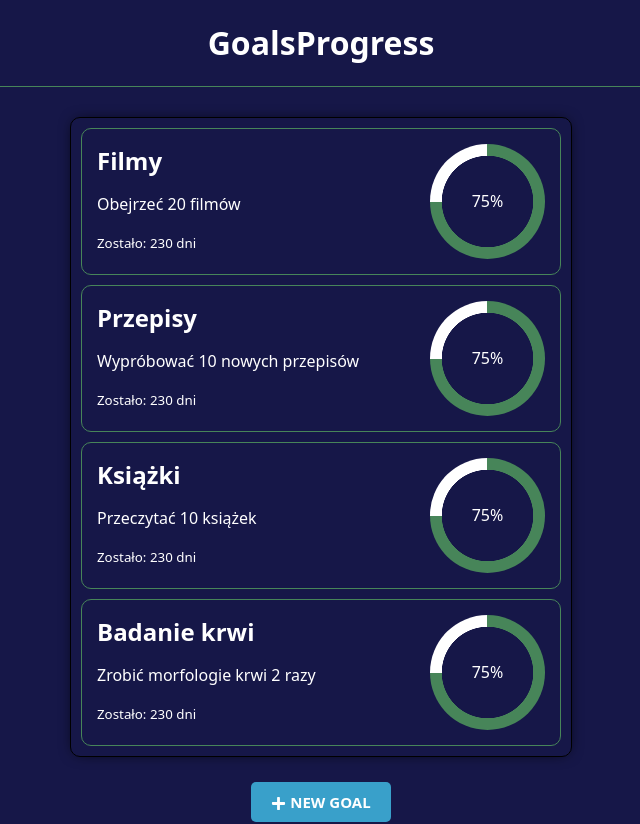
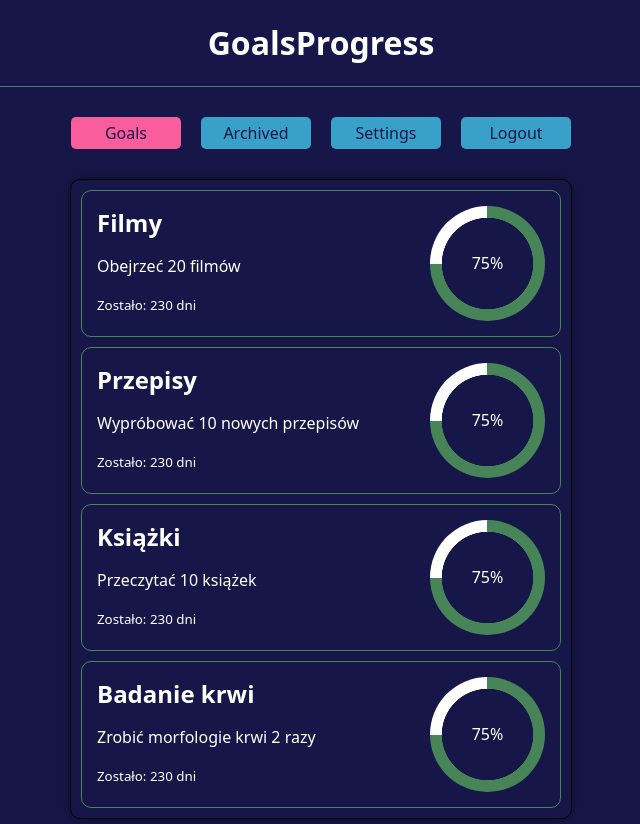
Before and after one commit to czareks2000/GoalsProgress, a React (Create React App) app in the folder goals-progress/: page / in a window 1280 px wide. Shown: the top 824 px of the page, without its empty margins (319-959 px from the left). Built offline with nearby package versions, Linux system fonts and the light colour scheme.

Commit message:
create navbar component

```diff
--- a/goals-progress/src/App.css
+++ b/goals-progress/src/App.css
@@ -26,6 +26,27 @@ body{
   margin-bottom: 30px;
 }
 
+.navbar{
+  display: flex;
+  margin: 30px 0;
+  color: var(--background-dark);
+}
+
+.navbar-item{
+  margin: 0 10px;
+  min-width: 100px;
+  background-color: var(--background-light);
+  text-align: center;
+  border-radius: 5px;
+  padding: 5px;
+  cursor: pointer;
+  text-decoration: none;
+}
+
+.active{
+  background-color: var(--highlight);
+}
+
 .footer{
   color: white;
   border-top: 1px solid var(--primary);
@@ -52,6 +73,7 @@ body{
   margin: 10px;
   border: 1px solid var(--primary);
   border-radius: 10px;
+  cursor: pointer;
   /* background-color: var(--background-light);  */
   display: flex;
 }
@@ -87,7 +109,6 @@ body{
   vertical-align: middle;
 }
 
-
 .btn {
   display: inline-block;
   background: #000;
@@ -99,7 +120,7 @@ body{
   cursor: pointer;
   text-decoration: none;
   font-size: 15px;
-  font-weight: bold;
+  /* font-weight: bold; */
   font-family: inherit;
 }
 
--- a/goals-progress/src/components/Header.js
+++ b/goals-progress/src/components/Header.js
@@ -1,8 +1,13 @@
+import Navbar from "./Navbar"
+
 const Header = ({ appName }) => {
   return (
-    <div className="header text-center">
-      <h1>{appName}</h1>
-    </div>
+    <>
+        <div className="header text-center">
+            <h1>{appName}</h1>
+        </div>
+        <Navbar/>
+    </>
   )
 }
 
--- /dev/null
+++ b/goals-progress/src/components/Navbar.js
@@ -0,0 +1,20 @@
+const Navbar = () => {
+  return (
+    <div className="navbar text-center">
+        <div className="navbar-item active">
+            Goals
+        </div>
+        <div className="navbar-item">
+            Archived
+        </div>
+        <div className="navbar-item">
+            Settings
+        </div>
+        <div className="navbar-item">
+            Logout
+        </div>
+    </div>
+  )
+}
+
+export default Navbar
```
